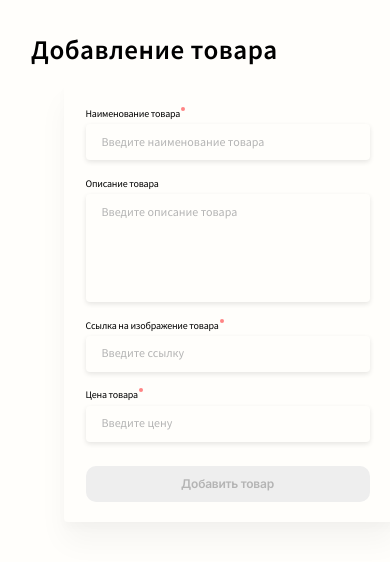
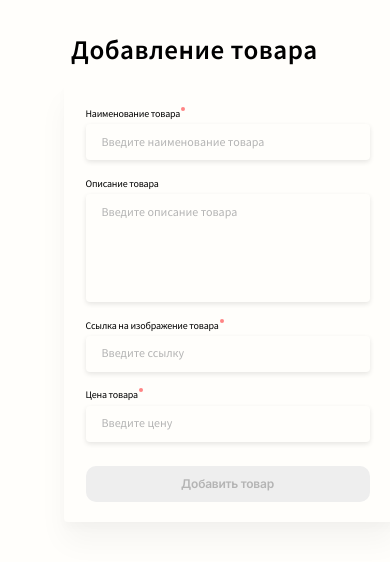
Before and after one commit to SergeyKiselev2001/idaproject-test-task, a Vue app: page / in a window 390 px wide. Shown: the top 562 px of the page. Built offline with nearby package versions, Linux system fonts and the light colour scheme.

Commit message:
adaptive design fixes

```diff
--- a/src/components/Header.vue
+++ b/src/components/Header.vue
@@ -40,16 +40,13 @@ export default {
 </script>
 
 
-
 <style lang="scss" scoped>
 
 .header {
 
   width: 100%;
   height: 70px;
-
   position: relative;
-
 
 
   .title {
@@ -89,5 +86,27 @@ export default {
 }
 
 
+@media (max-width: 1500px) {
+  .header {
+    padding-left: 160px;
+
+    .select {
+      right: 10px;
+    }
+  }
+
+
+}
+
+
+@media (max-width: 1260px) {
+  .header {
+    padding-left: 40px;
+    .select {
+      right: 56px;
+    }
+  }
+}
+
 
 </style>
```
